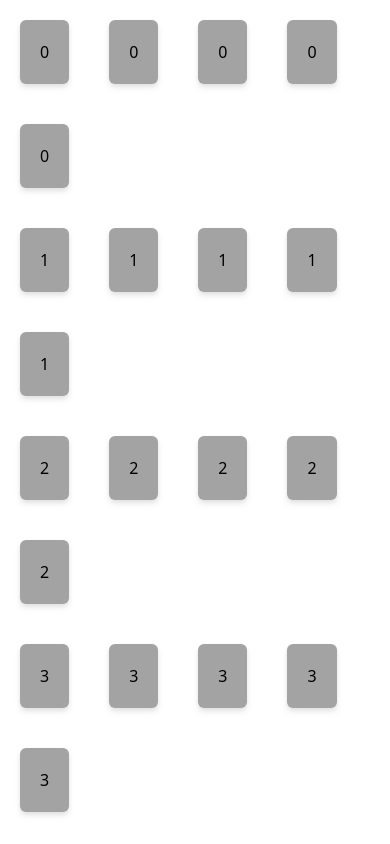
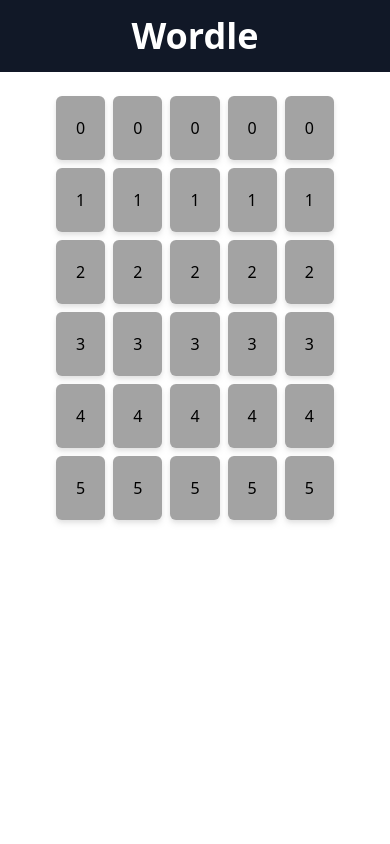
Before and after one commit to Reece-Carruthers/wordle, a React (Vite) app: page / in a window 390 px wide. Shown: the top 844 px of the page. Built offline with nearby package versions, Linux system fonts and the light colour scheme.

Commit message:
Move game settings into an array and update styling to be more responsive with the addition of a banner

```diff
--- a/src/App.jsx
+++ b/src/App.jsx
@@ -9,12 +9,19 @@
  * @constructor
  */
 import Wordle from "./components/Wordle.jsx";
+import Banner from "./components/Banner.jsx";
 
 function App() {
 
+    const gameSettings = {
+        numberOfGuesses: 6,
+        sizeOfWord: 5
+    }
+
     return (
         <>
-            <Wordle />
+            <Banner />
+            <Wordle gameSettings={gameSettings} />
         </>
     )
 }
--- /dev/null
+++ b/src/components/Banner.jsx
@@ -0,0 +1,10 @@
+export default function Banner() {
+    return (
+        <>
+            <div className="bg-gray-900 px-6 py-4 sm:py-8 lg:px-0">
+                <h1 className="text-4xl font-bold text-center text-white">Wordle</h1>
+            </div>
+
+        </>
+    )
+}
--- a/src/components/Grid.jsx
+++ b/src/components/Grid.jsx
@@ -1,9 +1,6 @@
 import Row from "./Row.jsx";
 
-export default function Grid() {
-
-    const numberOfGuesses = 6
-    const sizeOfWord = 5
+export default function Grid({numberOfGuesses, sizeOfWord}) {
 
     const gridStyling = `grid grid-cols-${sizeOfWord + 1} grid-rows-${numberOfGuesses}`
 
--- a/src/components/Row.jsx
+++ b/src/components/Row.jsx
@@ -1,6 +1,6 @@
 export default function Row({ rowNumber , sizeOfWord}) {
 
-    const buttonStyling = "p-5 m-5 bg-neutral-400 p-5 rounded-md drop-shadow-md"
+    const buttonStyling = "p-5 m-1 sm:m-2 bg-neutral-400 rounded-md drop-shadow-md"
 
     return (
         <>
--- a/src/components/Wordle.jsx
+++ b/src/components/Wordle.jsx
@@ -1,12 +1,11 @@
 import Grid from "./Grid.jsx";
 
-export default function Wordle() {
+export default function Wordle({gameSettings}) {
     return (
         <>
-            <div>
-                <Grid />
+            <div className="flex justify-center mt-5">
+                <Grid numberOfGuesses={gameSettings.numberOfGuesses} sizeOfWord={gameSettings.sizeOfWord}/>
             </div>
-            <p>Hello World!</p>
         </>
     )
 }
```
